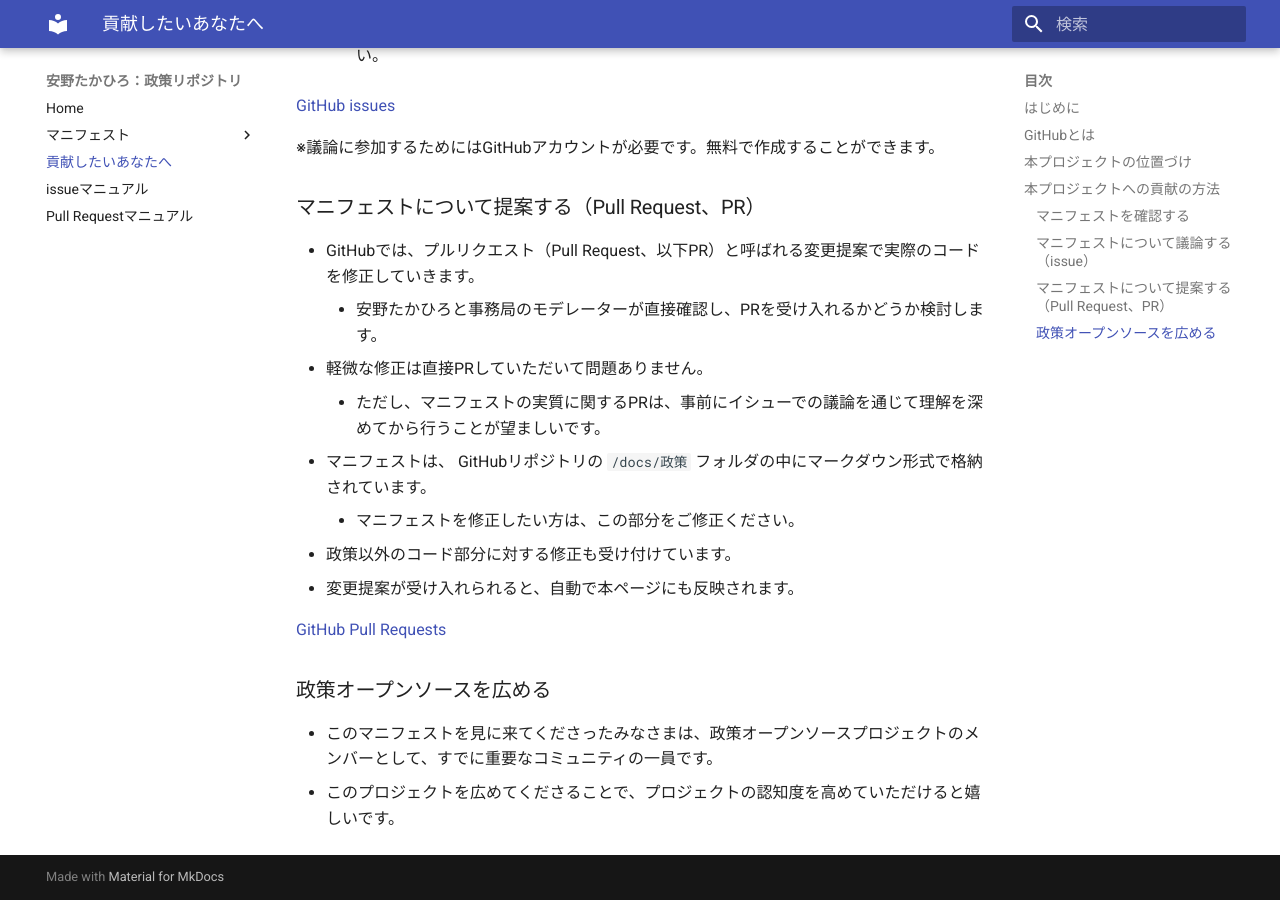
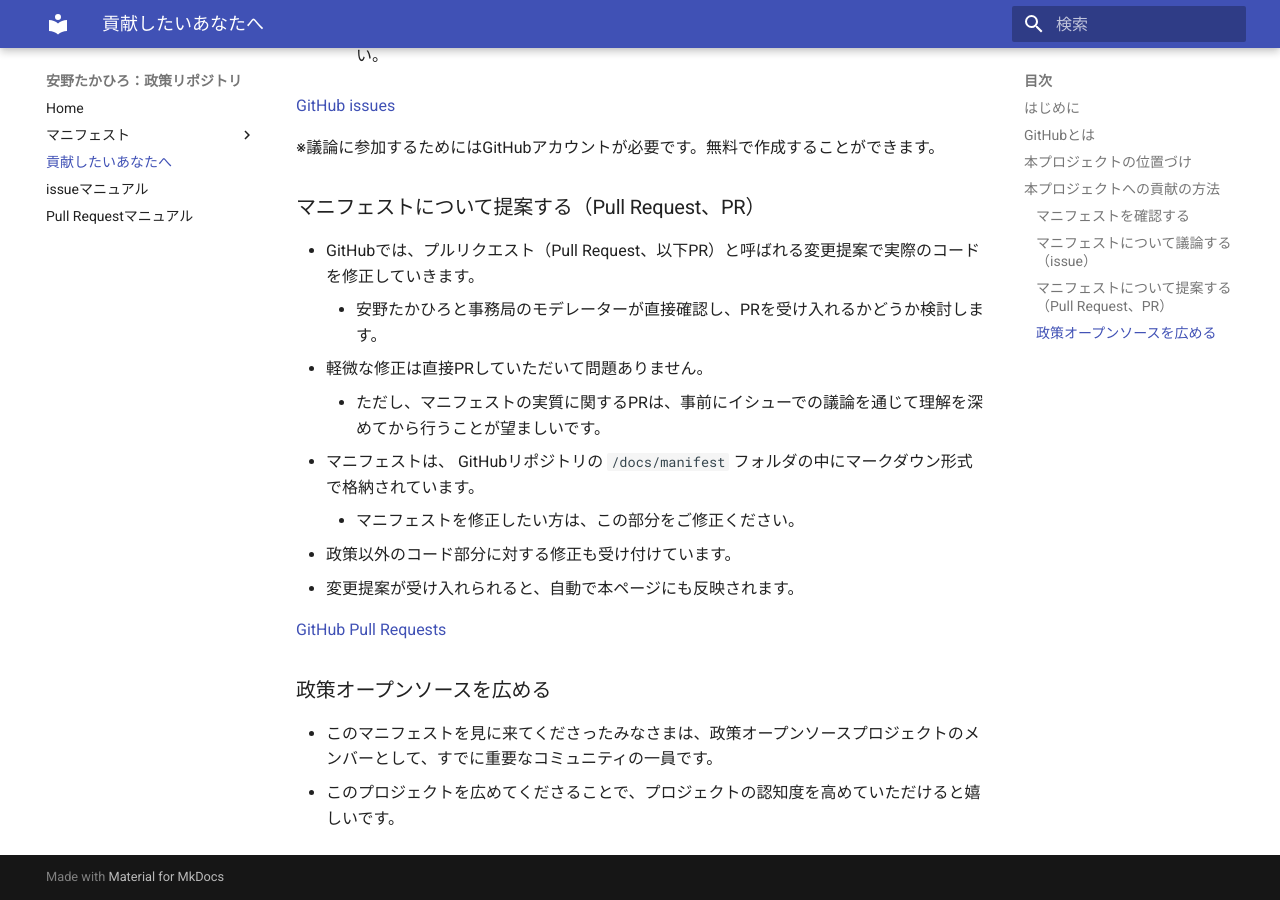
Before and after one commit to takahiroanno2024/election2024, an MkDocs documentation site: the page built from docs/contribution.md, in a window 1280 px wide and 900 px high, scrolled down 1968 px. Built offline with MkDocs 1.6.1 and Material for MkDocs 9.7.7, drawn with Linux system fonts in a browser that asks for light colours.

Commit message:
fix: fix contribution.md

```diff
--- a/docs/contribution.md
+++ b/docs/contribution.md
@@ -60,7 +60,7 @@
     - 安野たかひろと事務局のモデレーターが直接確認し、PRを受け入れるかどうか検討します。
 - 軽微な修正は直接PRしていただいて問題ありません。
     - ただし、マニフェストの実質に関するPRは、事前にイシューでの議論を通じて理解を深めてから行うことが望ましいです。
-- マニフェストは、 GitHubリポジトリの `/docs/政策` フォルダの中にマークダウン形式で格納されています。
+- マニフェストは、 GitHubリポジトリの `/docs/manifest` フォルダの中にマークダウン形式で格納されています。
     - マニフェストを修正したい方は、この部分をご修正ください。
 - 政策以外のコード部分に対する修正も受け付けています。
 - 変更提案が受け入れられると、自動で本ページにも反映されます。
```
